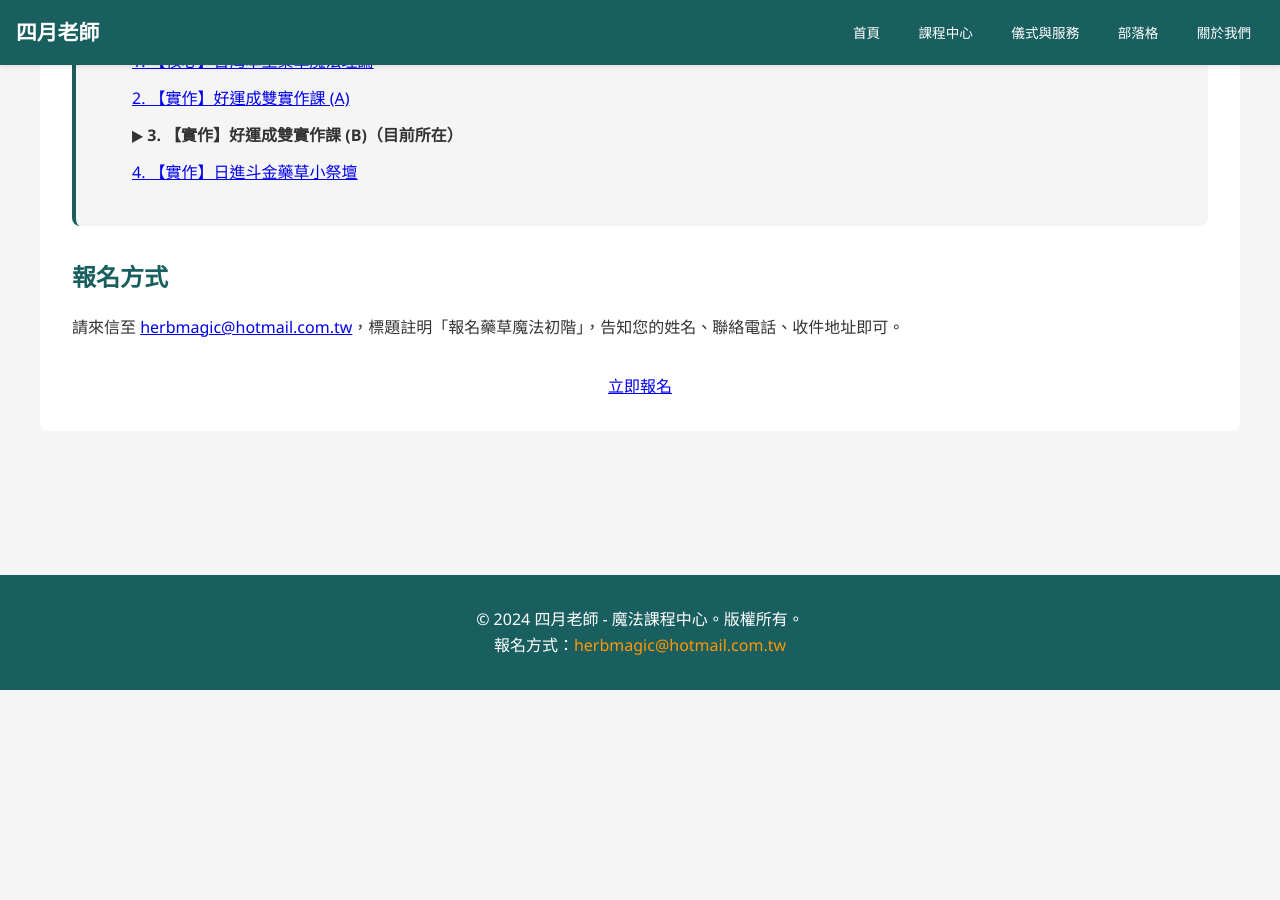
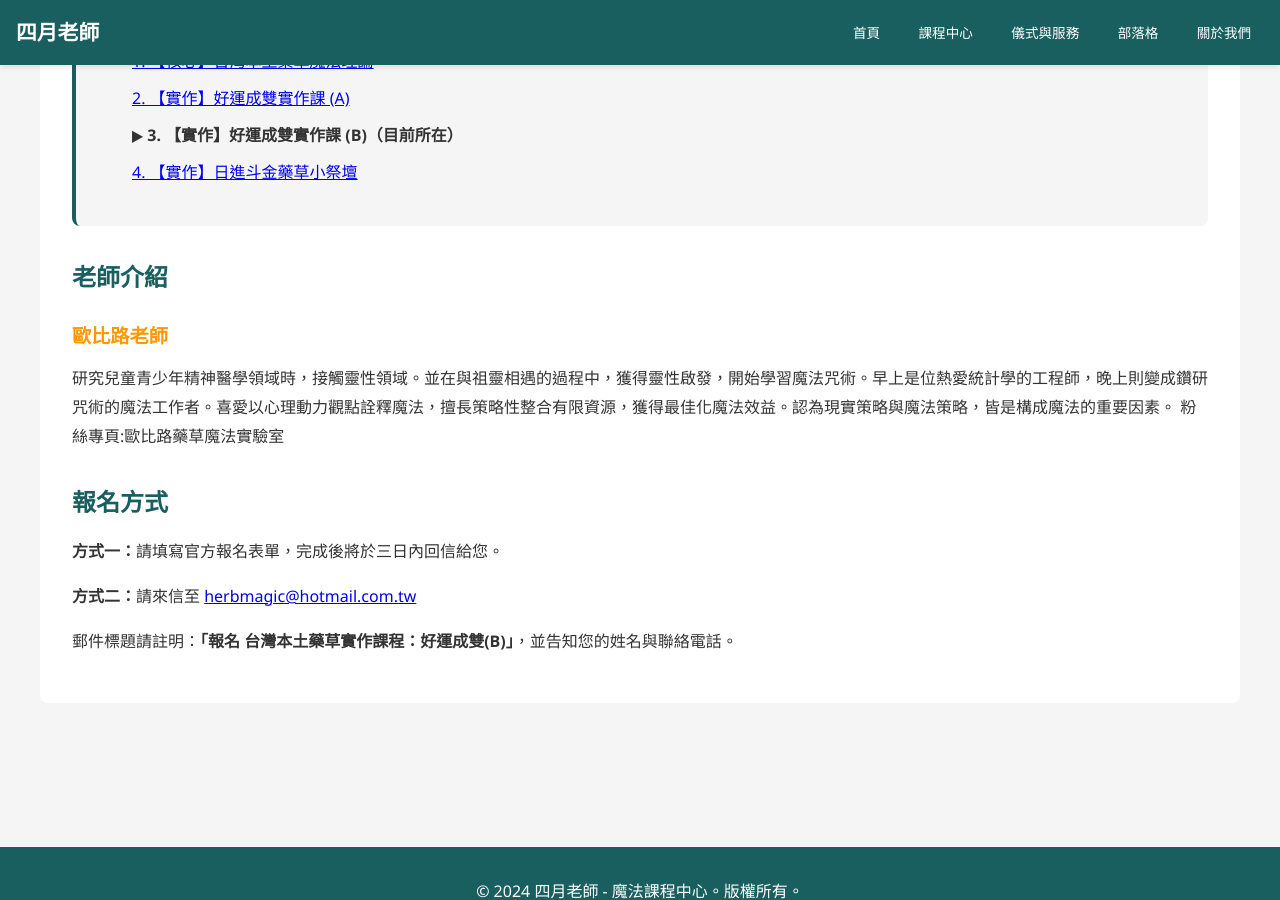
Before and after one commit to light4uliuphone-lang/hoodoo, a Jekyll site: the page built from courses/course-local-03.html, in a window 1280 px wide and 900 px high, scrolled down 955 px. Built offline with Jekyll 4.4.1, drawn with Linux system fonts in a browser that asks for light colours; before the commit the page ends 1645 px from its top, so only the background shows below that.

Commit message:
Update course-local-03.html

```diff
--- a/courses/course-local-03.html
+++ b/courses/course-local-03.html
@@ -38,12 +38,17 @@
             </ul>
         </div>
 
-       <h2>報名方式</h2>
+        <h2>老師介紹</h2>
+        <div class="teacher-info">
+            <h3>歐比路老師</h3>
+            <p>研究兒童青少年精神醫學領域時，接觸靈性領域。並在與祖靈相遇的過程中，獲得靈性啟發，開始學習魔法咒術。早上是位熱愛統計學的工程師，晚上則變成鑽研咒術的魔法工作者。喜愛以心理動力觀點詮釋魔法，擅長策略性整合有限資源，獲得最佳化魔法效益。認為現實策略與魔法策略，皆是構成魔法的重要因素。
+粉絲專頁:歐比路藥草魔法實驗室</p>
+        </div>
+      <h2>報名方式</h2>
         <div class="registration-info">
-            <p>請來信至 <a href="mailto:{{ site.email | default: 'herbmagic@hotmail.com.tw' }}">{{ site.email | default: 'herbmagic@hotmail.com.tw' }}</a>，標題註明「報名藥草魔法初階」，告知您的姓名、聯絡電話、收件地址即可。</p>
-        </div>
-        <div style="text-align: center; margin-top: 2rem;">
-            <a href="mailto:{{ site.email | default: 'herbmagic@hotmail.com.tw' }}" class="btn-primary">立即報名</a>
+            <p><strong>方式一：</strong>請填寫官方報名表單，完成後將於三日內回信給您。</p>
+            <p><strong>方式二：</strong>請來信至 <a href="mailto:{{ site.email | default: 'herbmagic@hotmail.com.tw' }}">{{ site.email | default: 'herbmagic@hotmail.com.tw' }}</a></p>
+            <p>郵件標題請註明：<strong>「報名 {{ page.title | split: " - " | first }}」</strong>，並告知您的姓名與聯絡電話。</p>
         </div>
     </div>
 </div>
```
